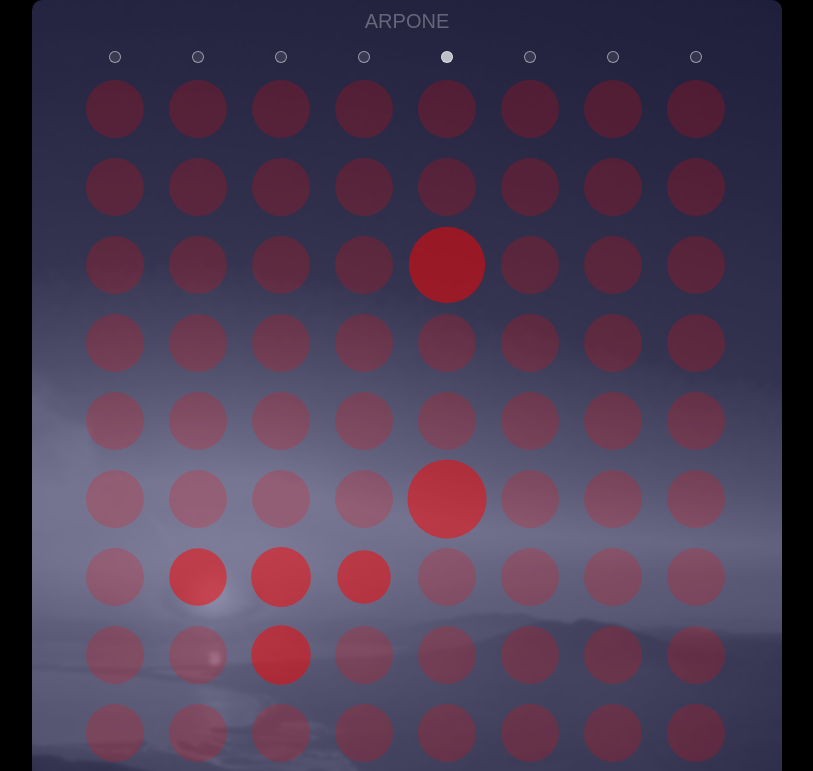
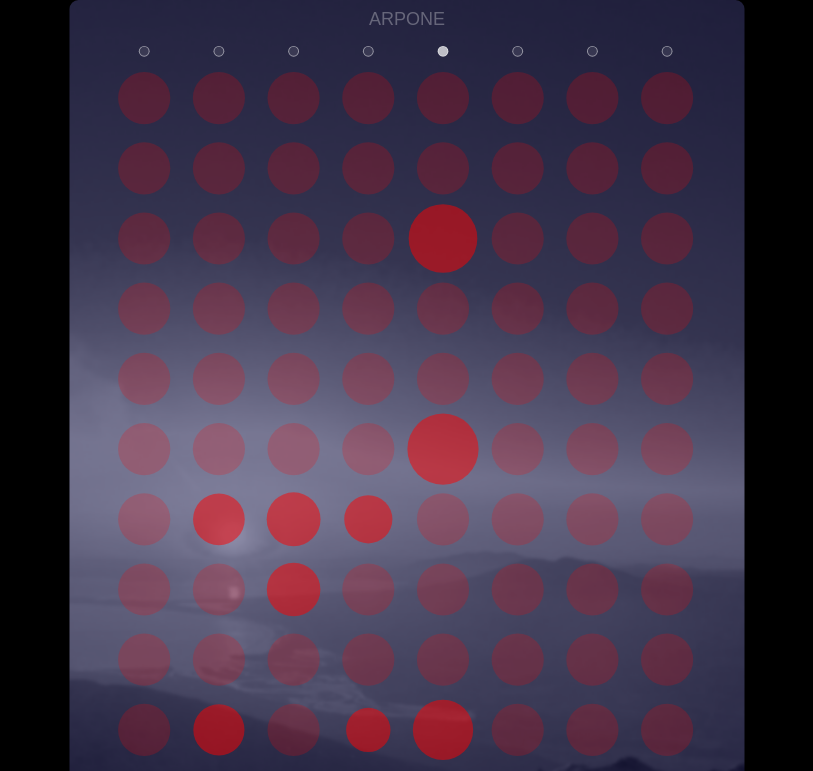
Before and after one commit to thayashi/arpong_webview, a website: page src/index.html in a window 1280 px wide. Shown: the top 771 px of the page, without its empty margins (233-1046 px from the left). Drawn offline with Linux system fonts and the light colour scheme.

Commit message:
Change CSS

```diff
--- a/src/sass/style.scss
+++ b/src/sass/style.scss
@@ -11,7 +11,7 @@ body {
   padding: 0;
   background-color: #000;
   font-family: sans-serif;
-  //transform: scale(0.7);
+  transform: scale(0.9);
   overflow: hidden;
 }
 
--- a/src/sass/style2.scss
+++ b/src/sass/style2.scss
@@ -11,7 +11,7 @@ body {
   padding: 0;
   background-color: #000;
   font-family: sans-serif;
-  //transform: scale(0.7);
+  transform: scale(0.9);
   overflow: hidden;
 }
 
--- a/src/sass/style3.scss
+++ b/src/sass/style3.scss
@@ -11,6 +11,7 @@ body {
   padding: 0;
   background-color: #000;
   font-family: sans-serif;
+  transform: scale(0.9);
   overflow: hidden;
 }
 
```
Also changed, not shown: src/css/style.css, src/css/style2.css, src/css/style3.css.
